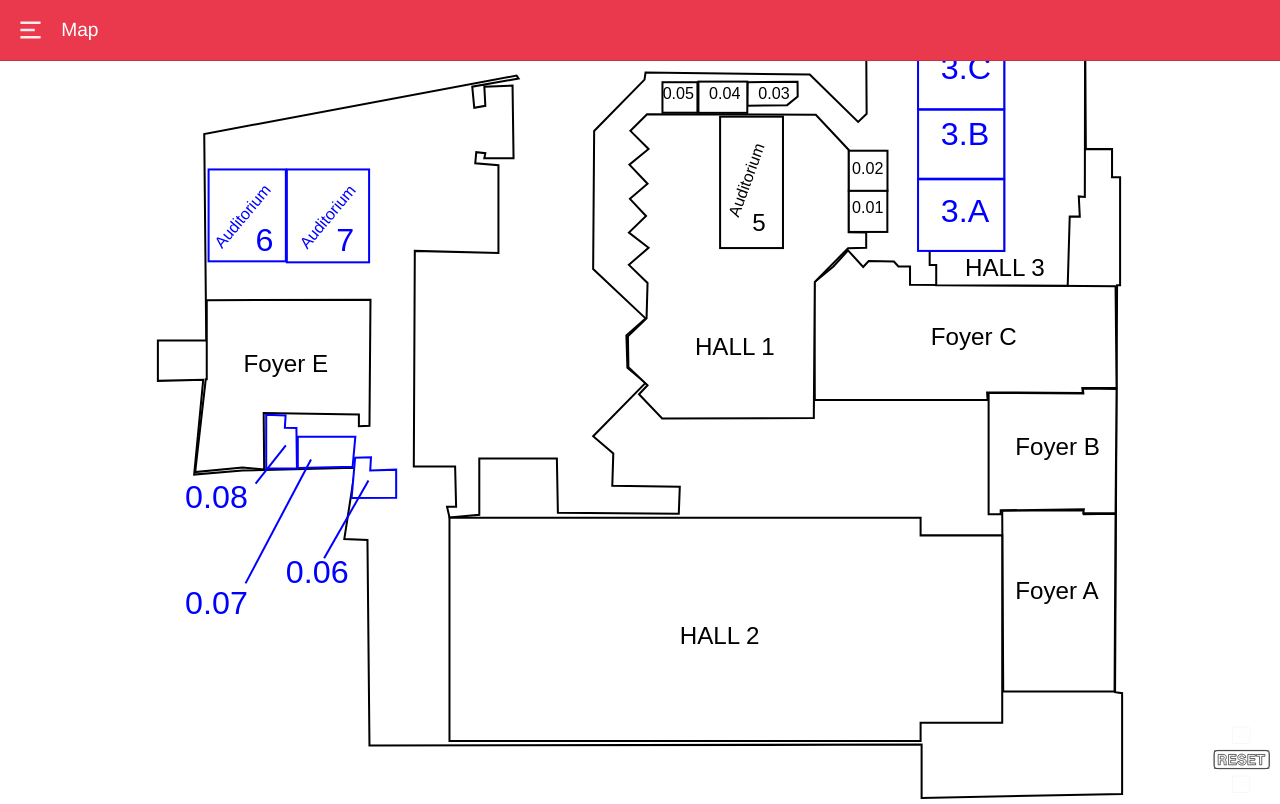
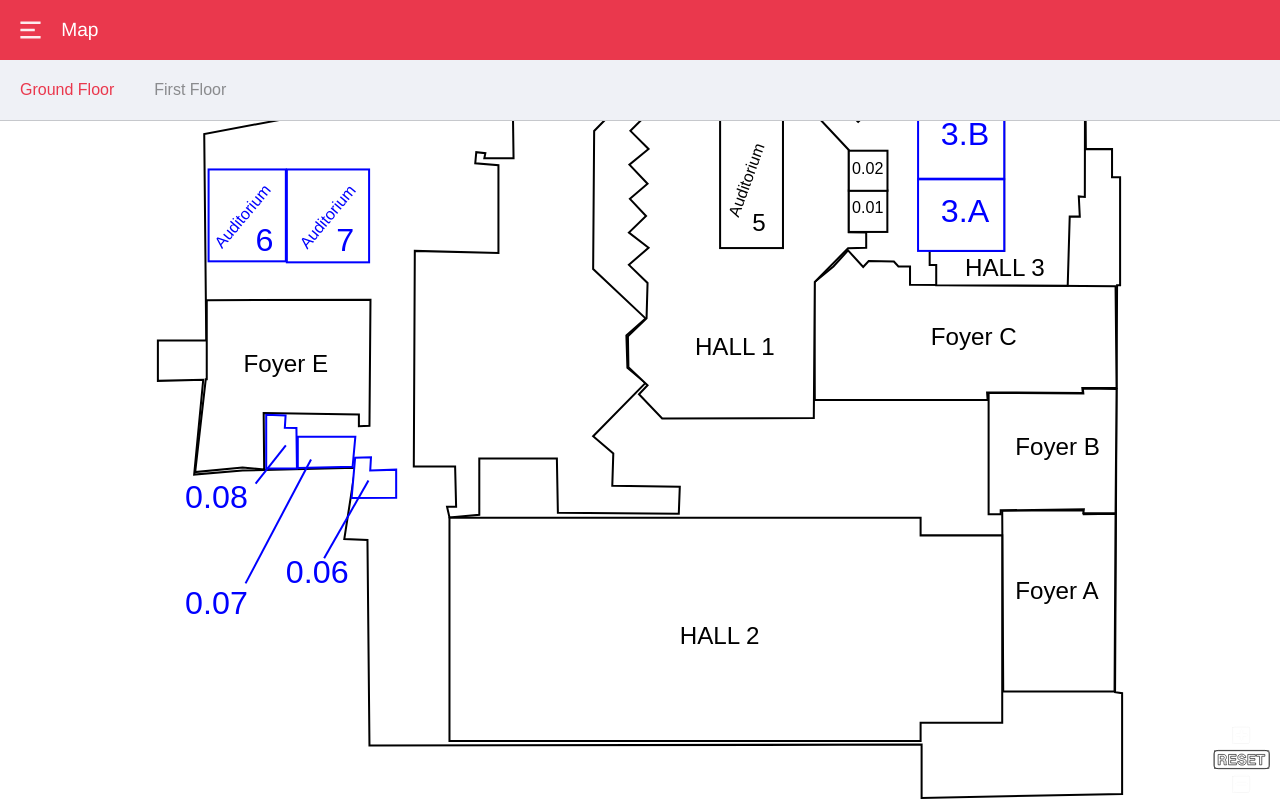
Before and after one commit to w3c/tpac2016, a plain HTML site: page map/index.html in a window 1280 px wide. Drawn offline with Linux system fonts and the light colour scheme.

Commit message:
add ground and first floor map and nav

```diff
--- a/assets/css/map.css
+++ b/assets/css/map.css
@@ -12,3 +12,56 @@ embed {
     width: 100%;
     height: 100%;
 }
+
+nav {
+    position: fixed;
+    top: 60px;
+    left: 0px;
+    width: 100%;
+    height: 60px;
+    z-index: 100;
+    background-color: #EFF1F6;
+    overflow: scroll;
+    border-bottom: 1px solid rgba(38,38,38,0.2);
+}
+
+nav .container {
+    height: 60px;
+    padding: 0px;
+    display: flex;
+    flex-flow: row nowrap;
+    align-items: center;
+    background-color: transparent;
+    overflow: scroll;
+    flex-basis: auto;
+    white-space: nowrap;
+}
+
+nav button {
+    margin: 0px;
+    background-color: transparent;
+    border: 0px;
+    font-size: 1em;
+    padding: 20px 20px 20px 20px;
+    color: rgba(38, 38, 38, 0.5);
+    outline: none;
+    cursor: pointer;
+    white-space: nowrap;
+    -webkit-tap-highlight-color: transparent;
+}
+
+nav button.active {
+    padding: 20px 20px 20px 20px;
+    color: rgba(38, 38, 38, 1);
+    color: #EA384D;
+}
+
+embed {
+    position: absolute;
+    left: -100%;
+}
+
+embed.active {
+    position: absolute;
+    left: 0;
+}
--- a/assets/js/map.js
+++ b/assets/js/map.js
@@ -1,3 +1,4 @@
+(function () {
     // Don't use window.onLoad like this in production, because it can only listen to one function.
     window.onload = function() {
       var eventsHandler;
@@ -60,11 +61,41 @@ window.onload = function() {
       }
 
       // Expose to window namespace for testing purposes
-  window.panZoom = svgPanZoom('#my-embed', {
+      window.panZoom = svgPanZoom('#map1', {
         zoomEnabled: true
       , controlIconsEnabled: true
       , fit: 1
       , center: 1
       , customEventsHandler: eventsHandler
       });
+
+      window.panZoom = svgPanZoom('#map2', {
+        zoomEnabled: true
+      , controlIconsEnabled: true
+      , fit: 1
+      , center: 1
+      , customEventsHandler: eventsHandler
+      });
+
     };
+
+    var groundFloorBtn =  document.getElementById('ground-floor-btn');
+    var firstFloorBtn =  document.getElementById('first-floor-btn');
+    groundFloorBtn.addEventListener('click', function() {
+        groundFloorBtn.className += ' active';
+        firstFloorBtn.className = firstFloorBtn.className.replace(' active', '');
+
+        document.getElementById('map1').className += ' active';
+        document.getElementById('map2').className = firstFloorBtn.className.replace(' active', '');
+    });
+
+    firstFloorBtn.addEventListener('click', function() {
+        firstFloorBtn.className += ' active';
+        groundFloorBtn.className = groundFloorBtn.className.replace(' active', '');
+        document.getElementById('map1').className = firstFloorBtn.className.replace(' active', '');
+        document.getElementById('map2').className += ' active';
+
+        });
+
+
+})()
--- a/map/index.html
+++ b/map/index.html
@@ -36,7 +36,22 @@
         </header>
 
             <main>
-                <embed type="image/svg+xml" src="../assets/img/ground_floor.svg" id="my-embed" width="300" height="300">
+                <nav>
+                    <div class="container">
+                        <button id="ground-floor-btn" class="map-navigation-btn active" type="button" name="button">Ground Floor</button>
+                        <button id="first-floor-btn" class="map-navigation-btn" type="button" name="button">First Floor</button>
+                    </div>
+                </nav>
+
+                <embed class="active" type="image/svg+xml" src="../assets/img/ground_floor.svg" id="map1">
+
+                <embed type="image/svg+xml" src="../assets/img/first_floor.svg" id="map2">
+                <div id="ground-floor">
+
+                </div>
+                <div id="first-floor">
+
+                </div>
             </main>
             <footer>
 
```
Lines whose indentation alone changed are shown as unchanged.
